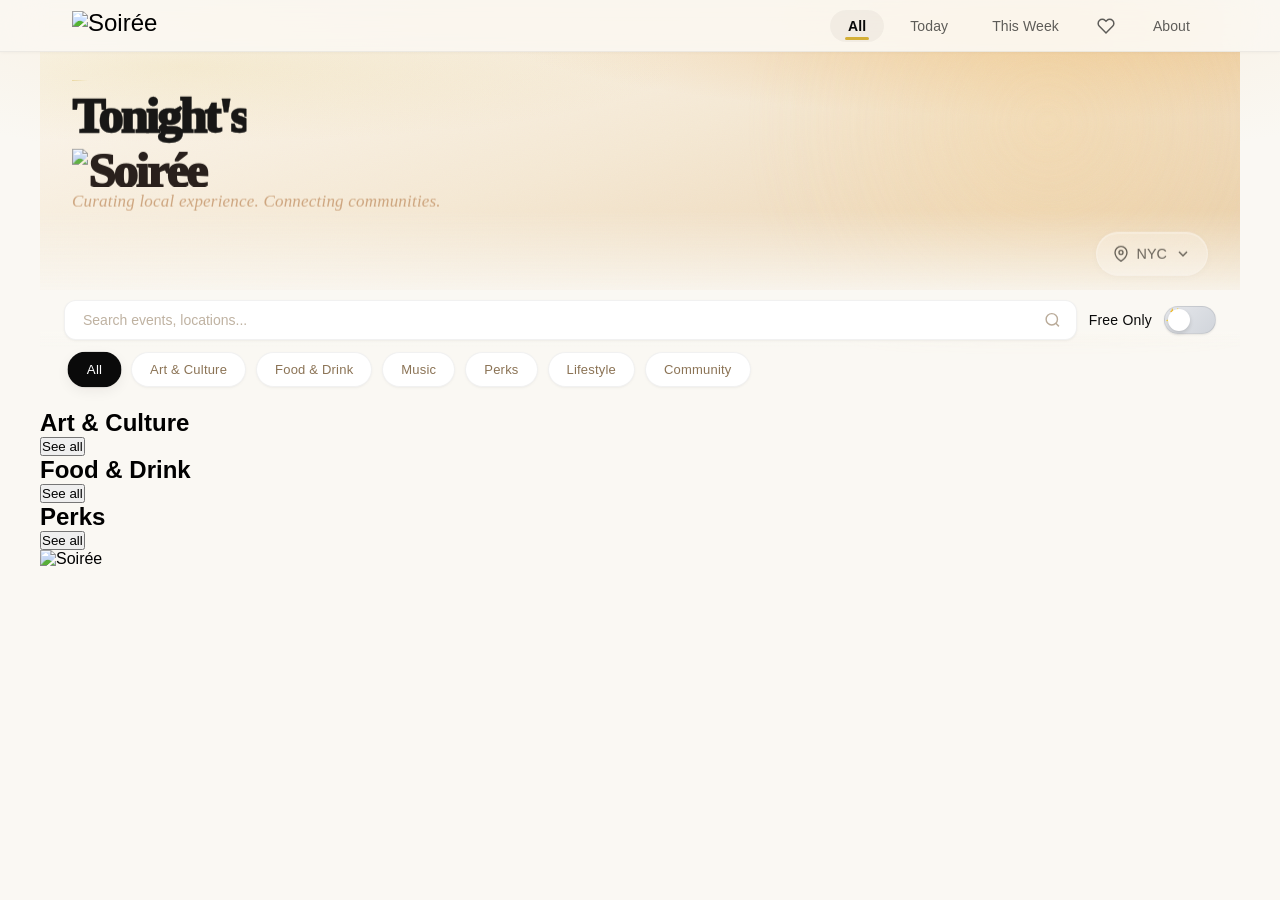
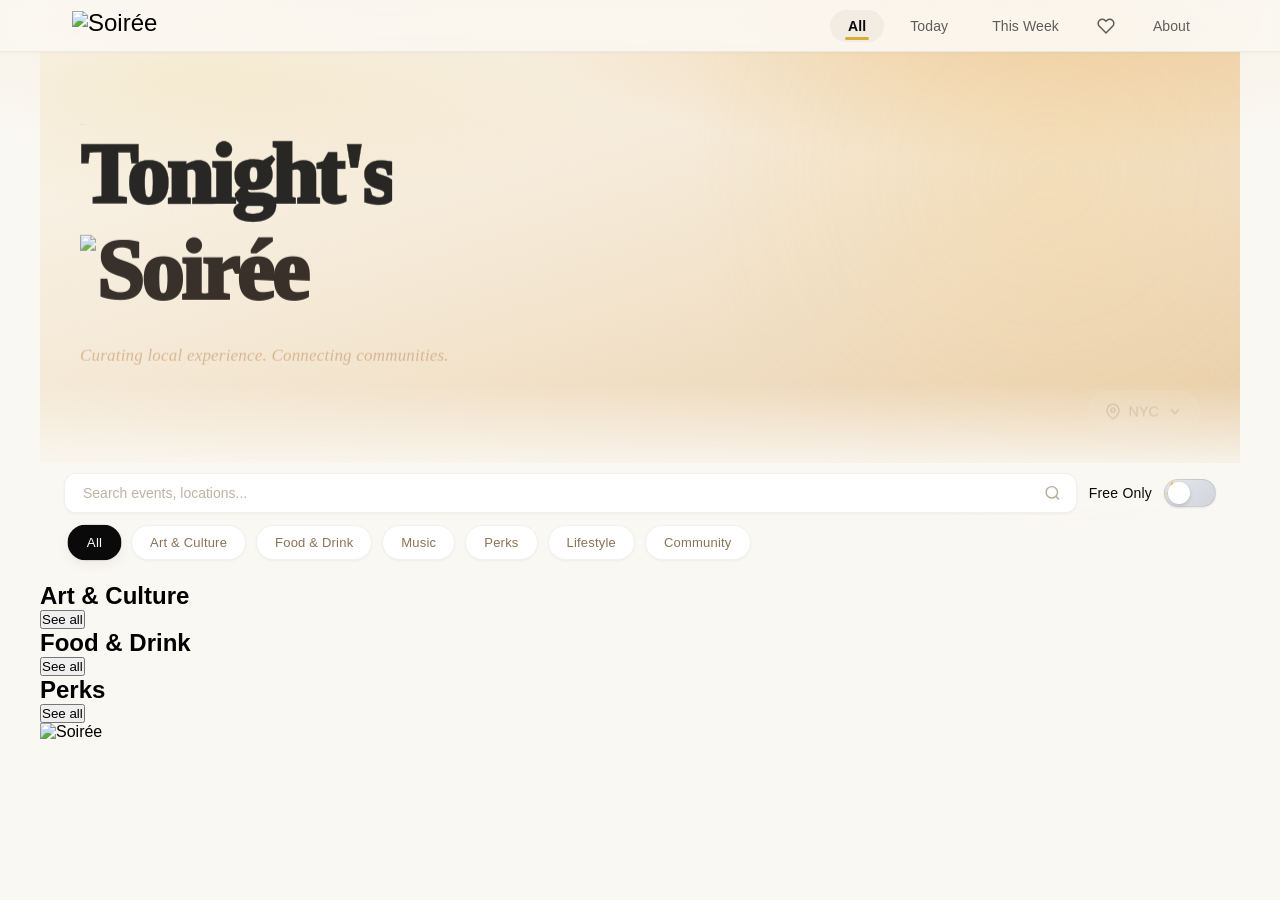

Unreal UI pass 1: dramatic golden-hour masthead — 'soiree' scaled to 128px commanding the hero with evening atmosphere; cache-bust asset URLs (?v) so browsers fetch fresh (was serving stale app.js/styles.css → hid changes + broke tabs)

--- a/styles.css
+++ b/styles.css
@@ -323,7 +323,7 @@ body {
 
 .hero {
   position: relative;
-  padding: 12px 24px 14px;
+  padding: clamp(28px, 5vw, 60px) 24px clamp(20px, 3vw, 34px);
   overflow: visible;
 }
 
@@ -351,17 +351,17 @@ body {
 
 @media (min-width: 768px) {
   .hero {
-    padding: 20px 24px 16px;
+    padding: 56px 32px 34px;
   }
 
   .hero-title {
-    font-size: 80px;
-    letter-spacing: -4px;
+    font-size: 104px;
+    letter-spacing: -4.5px;
   }
 
   .hero-title-logo {
-    height: 60px;
-    margin-top: 8px;
+    height: 82px;
+    margin-top: 10px;
   }
 
   .hero-location-row {
@@ -375,17 +375,17 @@ body {
 
 @media (min-width: 1024px) {
   .hero {
-    padding: 28px 32px 20px;
+    padding: 72px 40px 42px;
   }
 
   .hero-title {
-    font-size: 88px;
-    letter-spacing: -4.5px;
+    font-size: 128px;
+    letter-spacing: -5.5px;
   }
 
   .hero-title-logo {
-    height: 68px;
-    margin-top: 10px;
+    height: 104px;
+    margin-top: 12px;
   }
 }
 
@@ -921,15 +921,16 @@ body {
 /* Main title */
 .hero-title {
   font-family: 'Cormorant Garamond', serif;
-  font-size: 49px;
+  font-size: clamp(3.1rem, 6.6vw, 5.6rem);
   font-weight: 1000;
   color: var(--deep);
-  letter-spacing: -2.2px;
-  line-height: 0.95;
+  letter-spacing: -0.03em;
+  line-height: 0.88;
   margin-bottom: 0;
   opacity: 0;
   isolation: isolate;
   animation: heroFadeUp 0.9s var(--transition) 0.2s forwards;
+  text-shadow: 0 1px 0 rgba(255, 255, 255, 0.35);
 }
 
 @media (max-width: 380px) {
@@ -942,9 +943,9 @@ body {
 /* Soirée logo replacing the brand word — sits behind the rotating text */
 .hero-title-logo {
   display: block;
-  height: 38px;
+  height: clamp(56px, 8.5vw, 104px);
   width: auto;
-  margin-top: 4px;
+  margin-top: clamp(2px, 0.6vw, 8px);
   position: relative;
   z-index: 1;
 }
